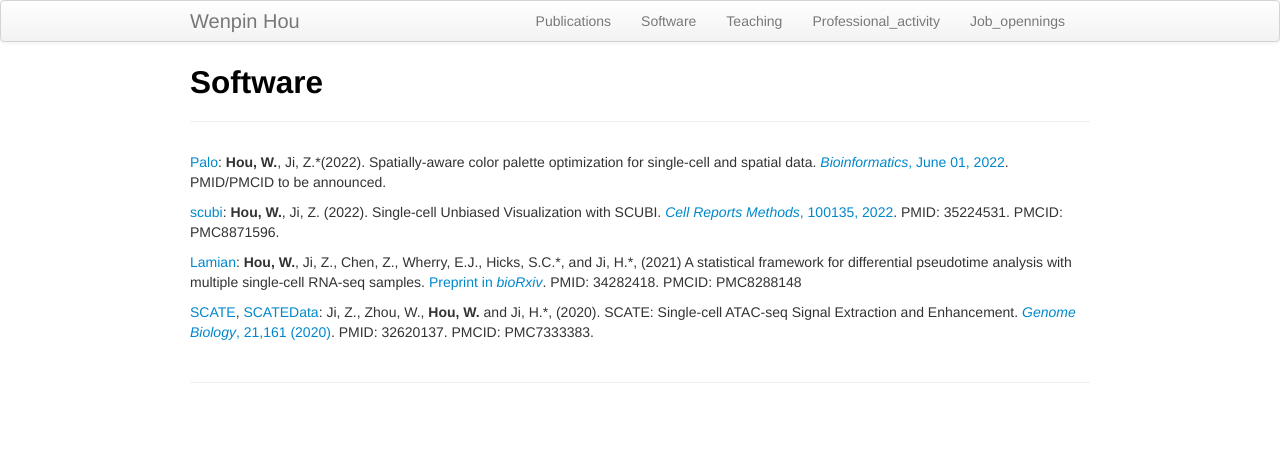
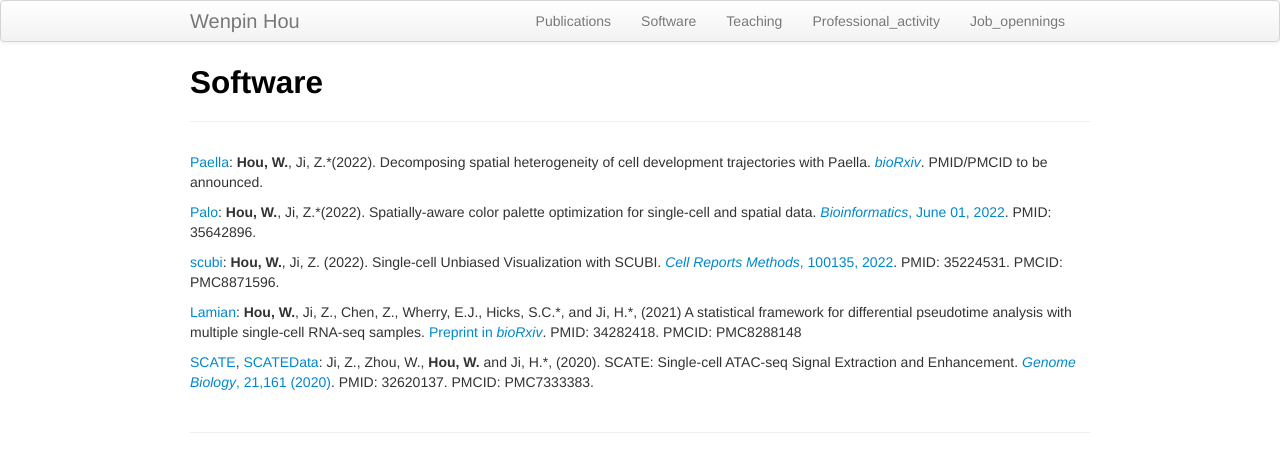
Before and after one commit to Winnie09/Wenpin_Hou, a Jekyll site: the page built from pages/software.md, in a window 1280 px wide. Shown: the top 472 px of the page. Built offline with Jekyll 4.4.1, drawn with Linux system fonts in a browser that asks for light colours.

Commit message:
software.md

```diff
--- a/pages/software.md
+++ b/pages/software.md
@@ -3,7 +3,9 @@ layout: page
 title: Software
 ---
 
-[Palo](https://winnie09.github.io/Wenpin_Hou/pages/Palo.html): **Hou, W.**, Ji, Z.\*(2022). Spatially-aware color palette optimization for single-cell and spatial data. [*Bioinformatics*, June 01, 2022](https://doi.org/10.1093/bioinformatics/btac368). PMID/PMCID to be announced.
+[Paella](https://winnie09.github.io/Wenpin_Hou/pages/Paella.html): **Hou, W.**, Ji, Z.\*(2022). Decomposing spatial heterogeneity of cell development trajectories with Paella. [*bioRxiv*](https://www.biorxiv.org/content/10.1101/2022.09.05.506682v1). PMID/PMCID to be announced.
+
+[Palo](https://winnie09.github.io/Wenpin_Hou/pages/Palo.html): **Hou, W.**, Ji, Z.\*(2022). Spatially-aware color palette optimization for single-cell and spatial data. [*Bioinformatics*, June 01, 2022](https://doi.org/10.1093/bioinformatics/btac368). PMID: 35642896.
 
 [scubi](https://winnie09.github.io/Wenpin_Hou/pages/SCUBI.html):  **Hou, W.**, Ji, Z. (2022). Single-cell Unbiased Visualization with SCUBI.  [*Cell Reports Methods*, 100135, 2022](https://www.cell.com/cell-reports-methods/fulltext/S2667-2375(21)00204-6). PMID: 35224531. PMCID: PMC8871596.
 
```
